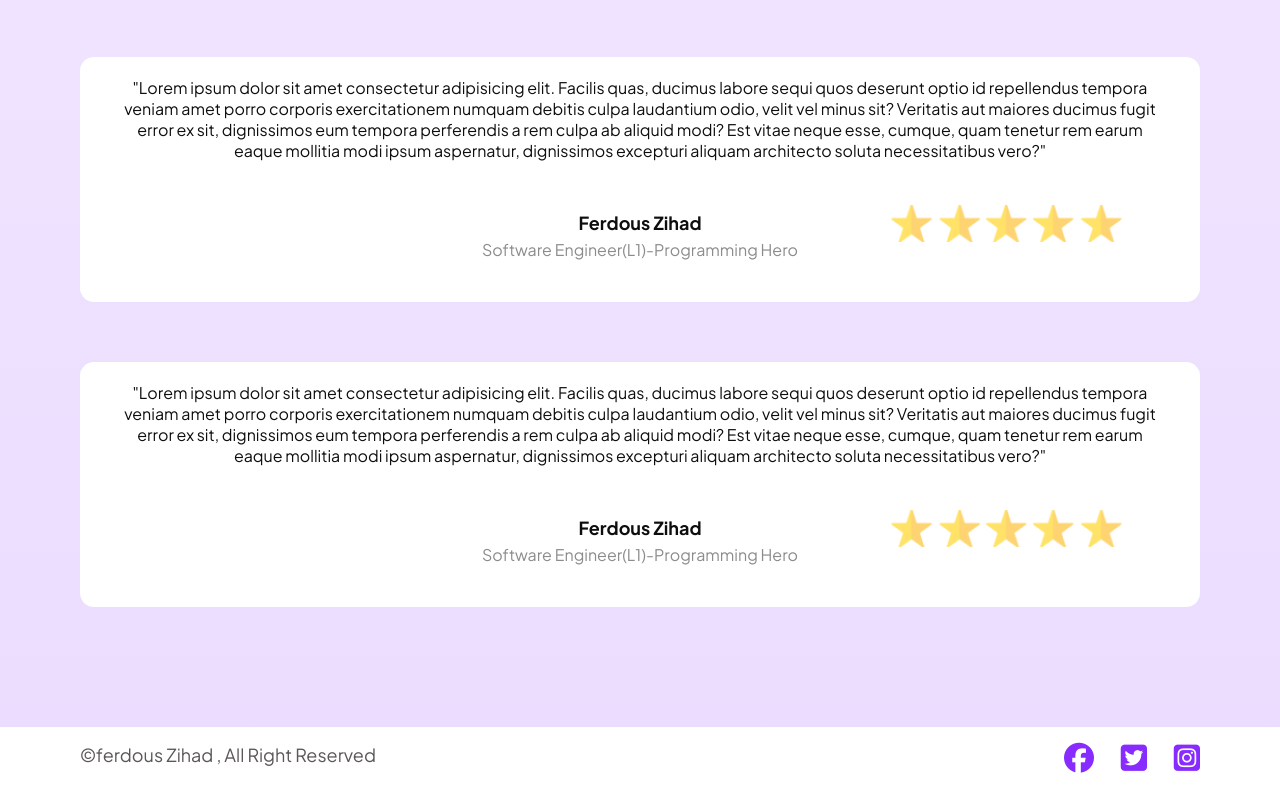
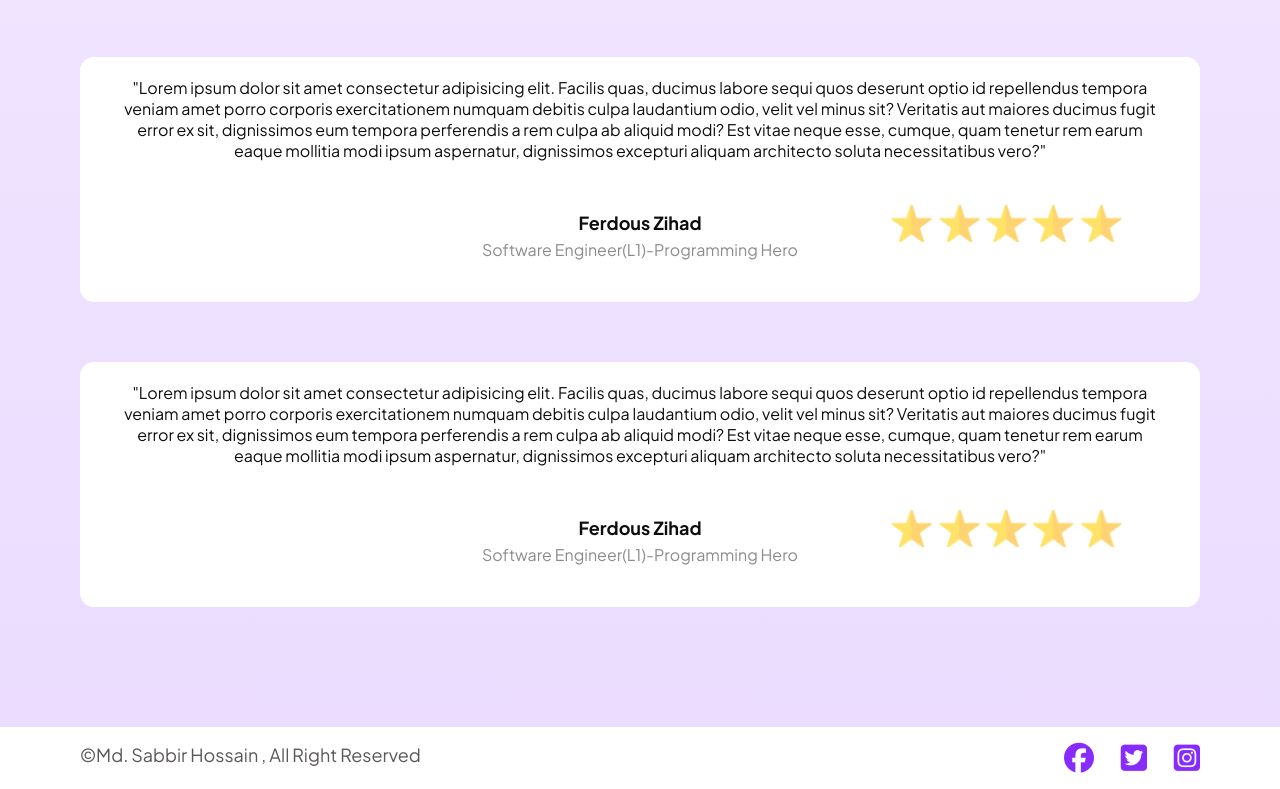
Before and after one commit to md-sh-sabbir/tourist-web, a plain HTML site: page index.html in a window 1280 px wide. Shown: the part 2957-3746 px from the top of the page. Drawn offline with Linux system fonts and the light colour scheme.

Commit message:
index.html

```diff
--- a/index.html
+++ b/index.html
@@ -145,7 +145,7 @@
     <div class="footer-container">
         <div class="footer">
             <div class="footer-content">
-                <p>©ferdous Zihad , All Right Reserved</p>
+                <p>©Md. Sabbir Hossain , All Right Reserved</p>
             </div>
             <div class="footer-icon">
                 <i class="fa-brands fa-facebook"></i>
```
